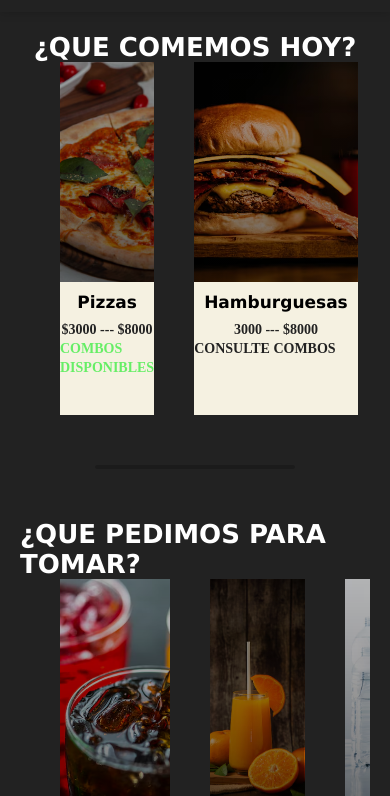
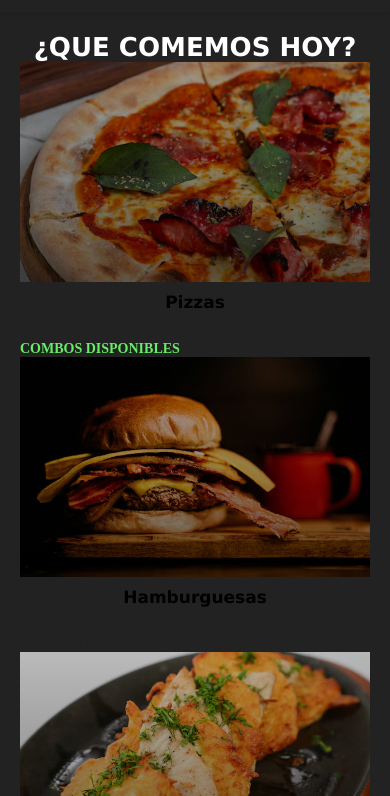
Before and after one commit to sebbaai/Mi-portafolio, a plain HTML site: page index_galery.html in a window 390 px wide. Shown: the part 48-844 px from the top of the page. Drawn offline with nearby package versions, Linux system fonts and the light colour scheme; a web font is replaced by a local one.

Commit message:
Intento fixear overflox x

```diff
--- a/index_galery.css
+++ b/index_galery.css
@@ -51,17 +51,6 @@ main{
 /* ----- */
 .main__wrapper{
     margin: 20px;
-}
-.simplebar-content {
-    display: flex !important;
-    flex-direction: row !important;
-    width: auto;
-    gap: 40px;
-    padding: 30px;
-}
-.main__container{
-    background-color: #f5f1e1;
-    flex: 2;
 }
 .line__wrapper::-webkit-scrollbar{
     background-color: transparent;
@@ -231,6 +220,26 @@ footer{
     .main__section{
         z-index: -1;
     }
+    line__wrapper{
+        overflow-x: scroll;
+        scroll-snap-type: x mandatory;
+        -webkit-overflow-scrolling: touch;
+        overflow-scrolling: touch;
+    }
+    .line__wrapper::-webkit-scrollbar {
+        background-color: #fff;
+        height: 8px;
+    }
+    .line__wrapper::-webkit-scrollbar-thumb {
+        background-color: #888;
+        border-radius: 10px;
+    }
+    .line__wrapper::-webkit-scrollbar-thumb:hover {
+        background-color: #555;
+    }
+    .line__wrapper::-webkit-scrollbar{
+        background-color: #fff;
+    }
     .line__wrapper__title{
         font-size: calc(1rem + 10px);
     }
```
